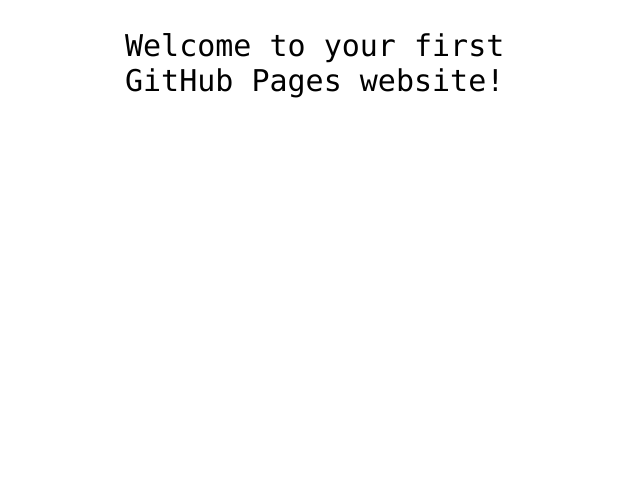
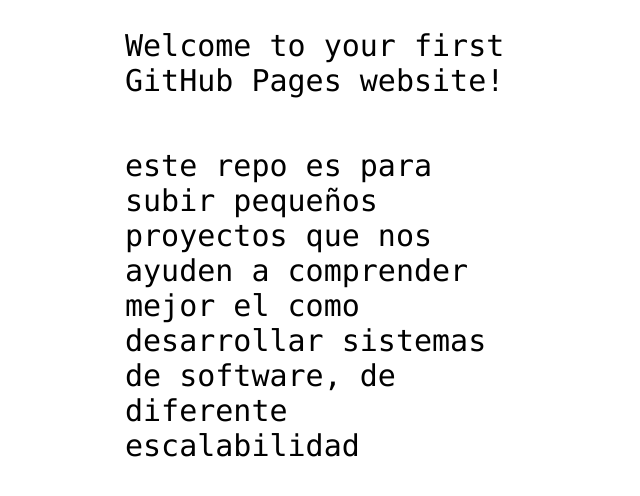
Before and after one commit to Ivan-Basilio/hello-world, a plain HTML site: page index.html in a window 1280 px wide. Shown: the part 360-856 px from the top of the page, without its empty margins (315-955 px from the left). Before the commit the page ends 800 px from the top, so only its background shows below. Drawn offline with Linux system fonts and the light colour scheme.

Commit message:
Update index.html
Comentario del repo

```diff
--- a/index.html
+++ b/index.html
@@ -13,6 +13,10 @@
 
 <!-- Change this code here by copy and pasting your template on line 15 -->
 <p>Welcome to your first GitHub Pages website!</p>
-
+<div>
+  <p>este repo es para subir pequeños proyectos que nos ayuden
+    a comprender mejor el como desarrollar sistemas de software,
+    de diferente escalabilidad</p>
+  </div>
 </body>
 </html>
```
